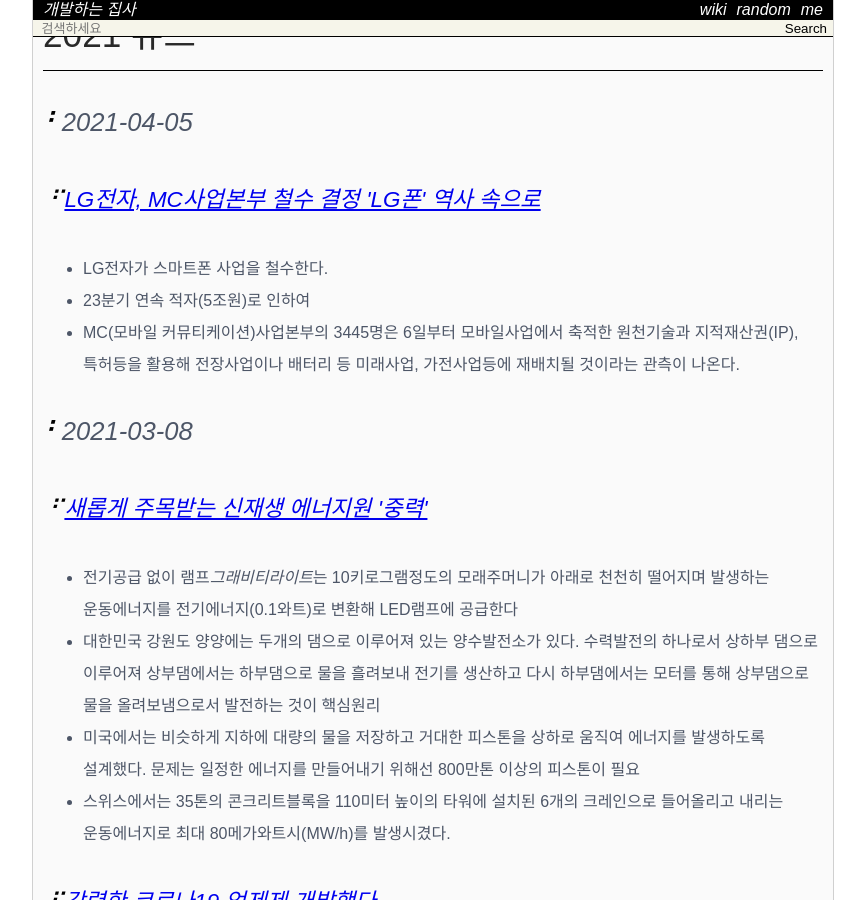
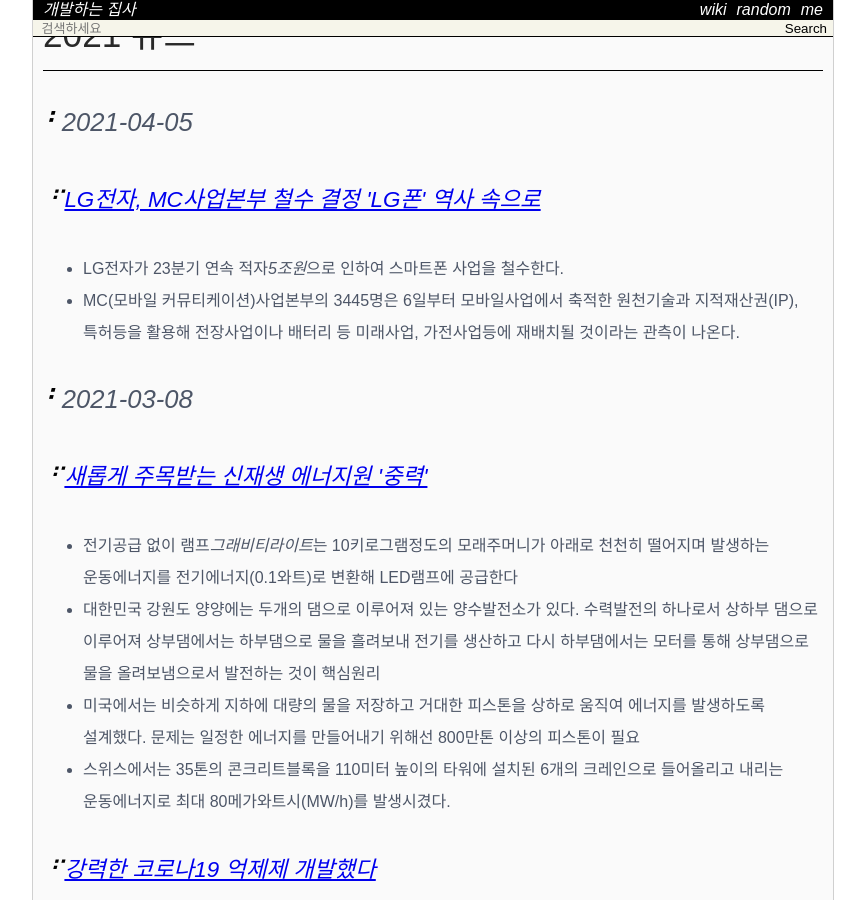
Before and after one commit to Achelous1/achelous1.github.io, a Jekyll site: the page built from _wiki/news-2021.md, in a window 1280 px wide and 900 px high, scrolled down 653 px. Shown: the whole window, without its empty margins (207-1072 px from the left). Built offline with Jekyll 4.4.1, drawn with Linux system fonts in a browser that asks for light colours; nearby versions of some CDN libraries; some web fonts are replaced; comment, search, counter and statistics services are not loaded.

Commit message:
MODIFY 2021-04-05 news element

```diff
--- a/_wiki/news-2021.md
+++ b/_wiki/news-2021.md
@@ -16,8 +16,7 @@
 # 2021 뉴스
 ### 2021-04-05
 #### [LG전자, MC사업본부 철수 결정 'LG폰' 역사 속으로](http://news.tf.co.kr/read/economy/1852190.htm)
-* LG전자가 스마트폰 사업을 철수한다.
-* 23분기 연속 적자(5조원)로 인하여
+* LG전자가 23분기 연속 적자*5조원*으로 인하여 스마트폰 사업을 철수한다.
 * MC(모바일 커뮤티케이션)사업본부의 3445명은 6일부터 모바일사업에서 축적한 원천기술과 지적재산권(IP), 특허등을 활용해 전장사업이나 배터리 등 미래사업, 가전사업등에 재배치될 것이라는 관측이 나온다.
 
 
```
Also changed, not shown: other parts of _wiki/news-2021.md (+1 -1 lines).
